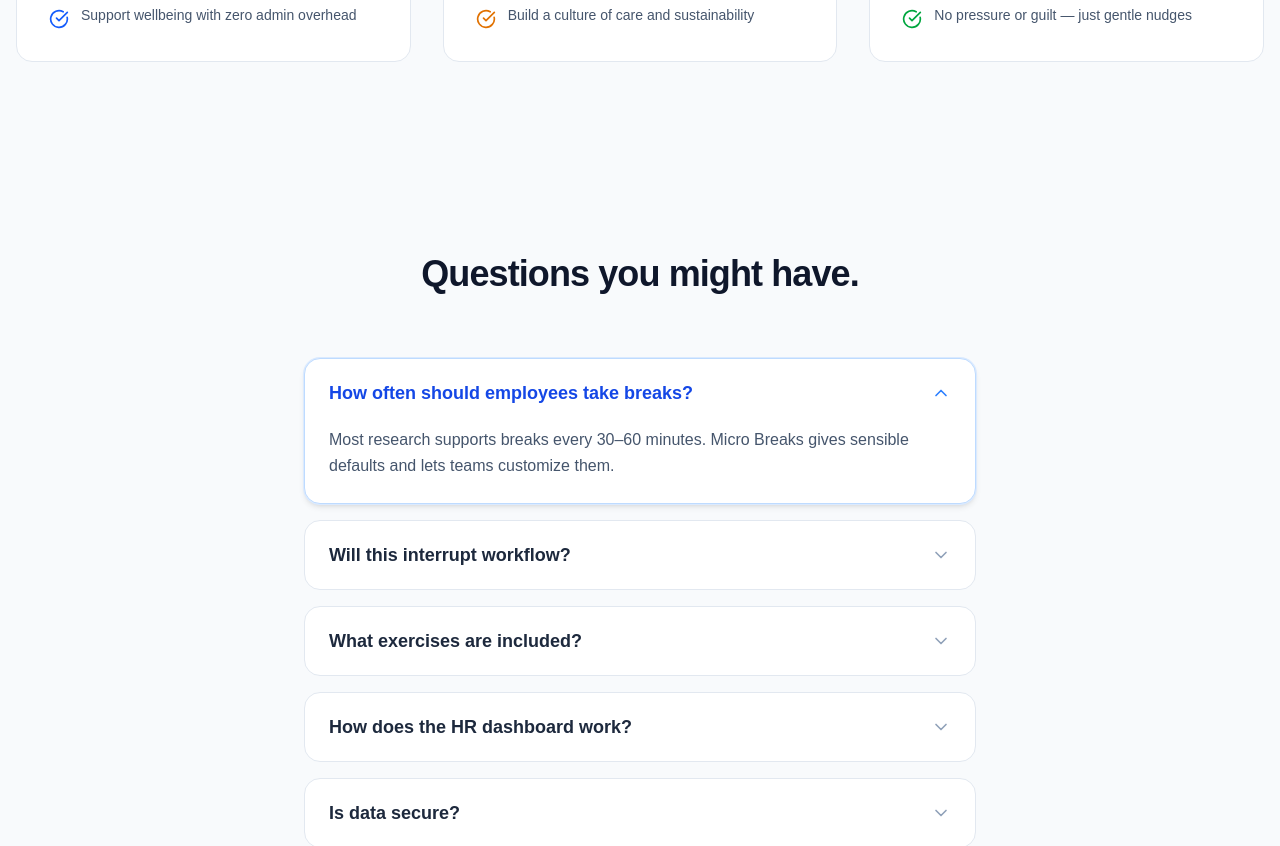
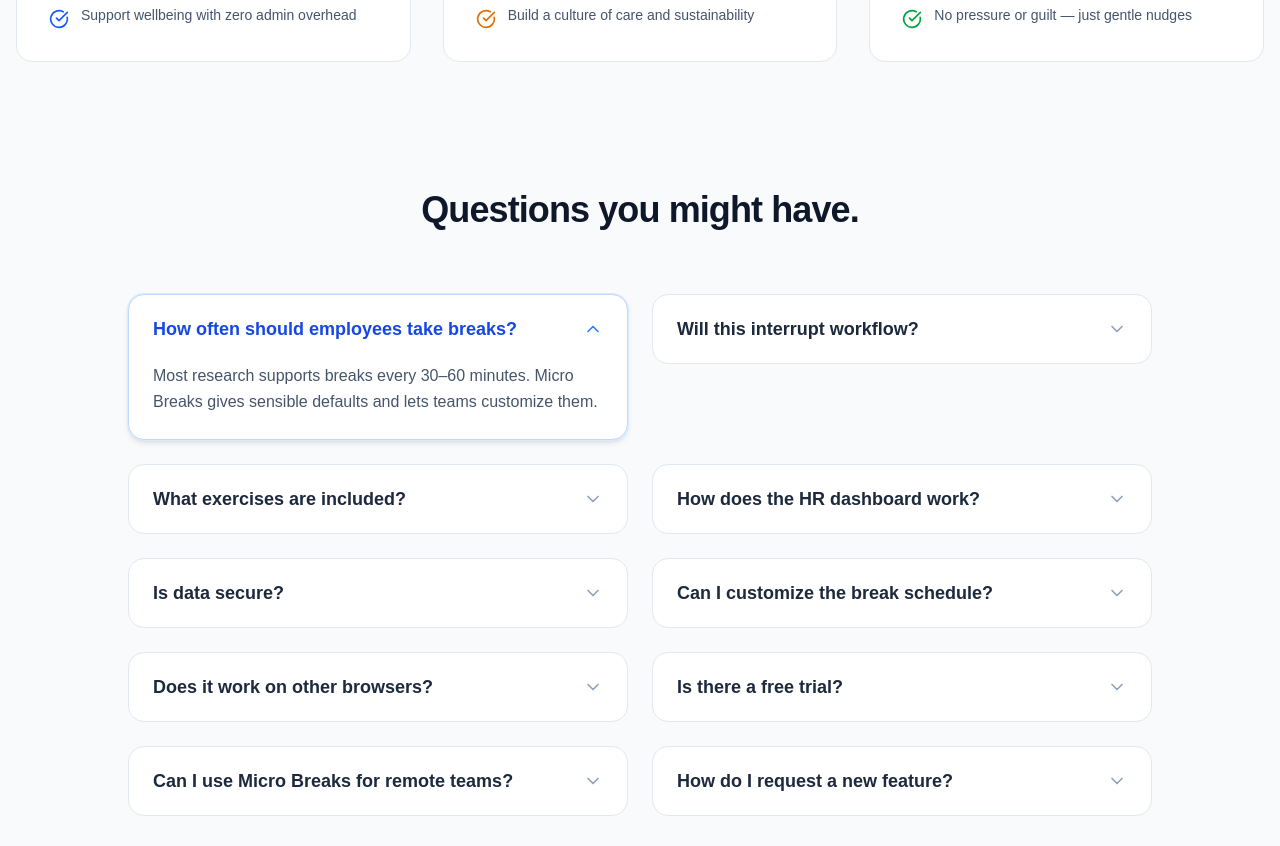
Before and after one commit to Manialdi/microbreaks-v2, a Next.js app: page / in a window 1280 px wide. Shown: the part 2460-3306 px from the top of the page. Built offline with nearby package versions, Linux system fonts and the light colour scheme.

Commit message:
feat: refactor FAQ to 2 columns and update questions

```diff
--- a/components/landing/FaqSection.tsx
+++ b/components/landing/FaqSection.tsx
@@ -33,8 +33,8 @@ const faqs = [
         answer: "Micro Breaks is currently optimized for Chromium-based browsers like Google Chrome, Microsoft Edge, and Brave."
     },
     {
-        question: "Do you offer Enterprise SSO?",
-        answer: "Yes, our key feature for enterprise plans includes Single Sign-On (SSO) integration for seamless and secure access."
+        question: "Is there a free trial?",
+        answer: "Yes! We offer a 14-day free trial for teams so you can experience the benefits of Micro Breaks before committing."
     },
     {
         question: "Can I use Micro Breaks for remote teams?",
@@ -54,7 +54,7 @@ export function FaqSection() {
     }
 
     return (
-        <section className="bg-slate-50 py-24 lg:py-32">
+        <section className="bg-slate-50 py-12 lg:py-16">
             <div className="container mx-auto px-4">
                 <div className="max-w-3xl mx-auto text-center mb-16">
                     <h2 className="text-3xl lg:text-4xl font-bold text-slate-900 mb-6 tracking-tight">
@@ -62,7 +62,7 @@ export function FaqSection() {
                     </h2>
                 </div>
 
-                <div className="max-w-2xl mx-auto space-y-4">
+                <div className="max-w-5xl mx-auto grid md:grid-cols-2 gap-6 items-start">
                     {faqs.map((faq, index) => (
                         <div
                             key={index}
```
